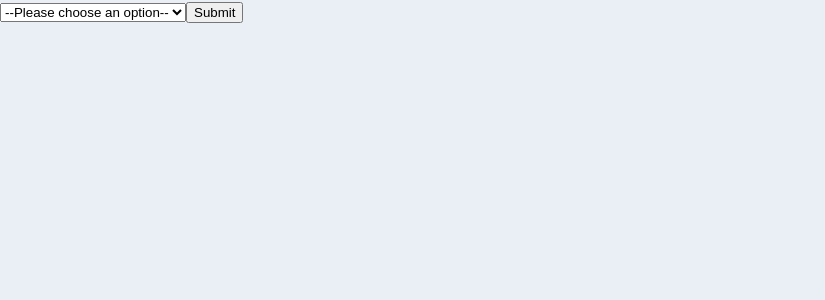
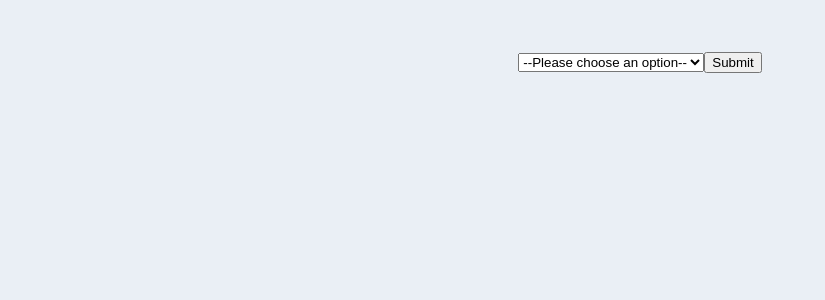
Before and after one commit to dont1000/reactnd-project-rather, a React (Create React App) app: page /login in a window 1280 px wide. Shown: the top 300 px of the page, without its empty margins (0-825 px from the left). Built offline with nearby package versions, Linux system fonts and the light colour scheme.

Commit message:
feat: add style

```diff
--- a/src/components/LogIn.js
+++ b/src/components/LogIn.js
@@ -1,6 +1,7 @@
 import React, { Component } from "react";
 import { connect } from "react-redux";
 import { addAuthedUser } from "../actions/authedUser";
+import "./Login.css";
 
 
 class Login extends Component {
@@ -21,7 +22,6 @@ class Login extends Component {
   ];
 
   handleChange = (event) => {
-    console.log("props: ", this.props);
     this.setState({ option: event.target.value });
   }
 
@@ -34,7 +34,7 @@ class Login extends Component {
 
   render() {
     return (
-      <div>
+      <div className="logIn">
         <select value={this.state.value} onChange={this.handleChange}>
           <option value="">--Please choose an option--</option>
           {this.users.map((user) => (
--- /dev/null
+++ b/src/components/Login.css
@@ -0,0 +1,4 @@
+.logIn {
+    text-align: center;
+    margin-top:50px
+}
```
